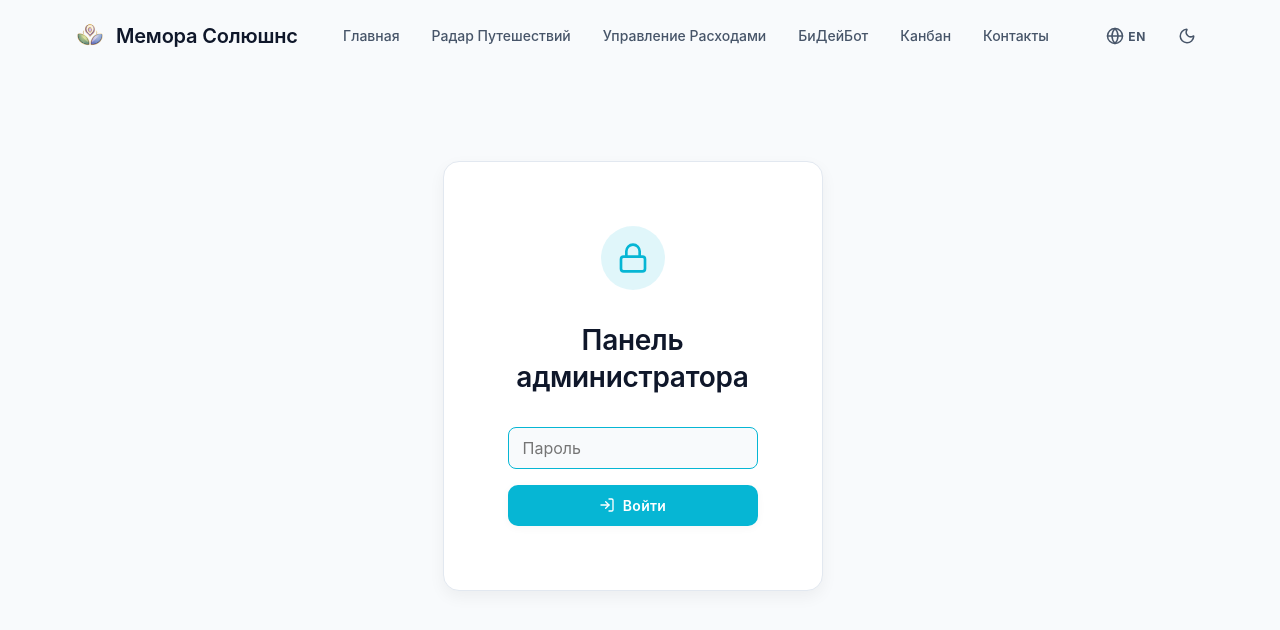
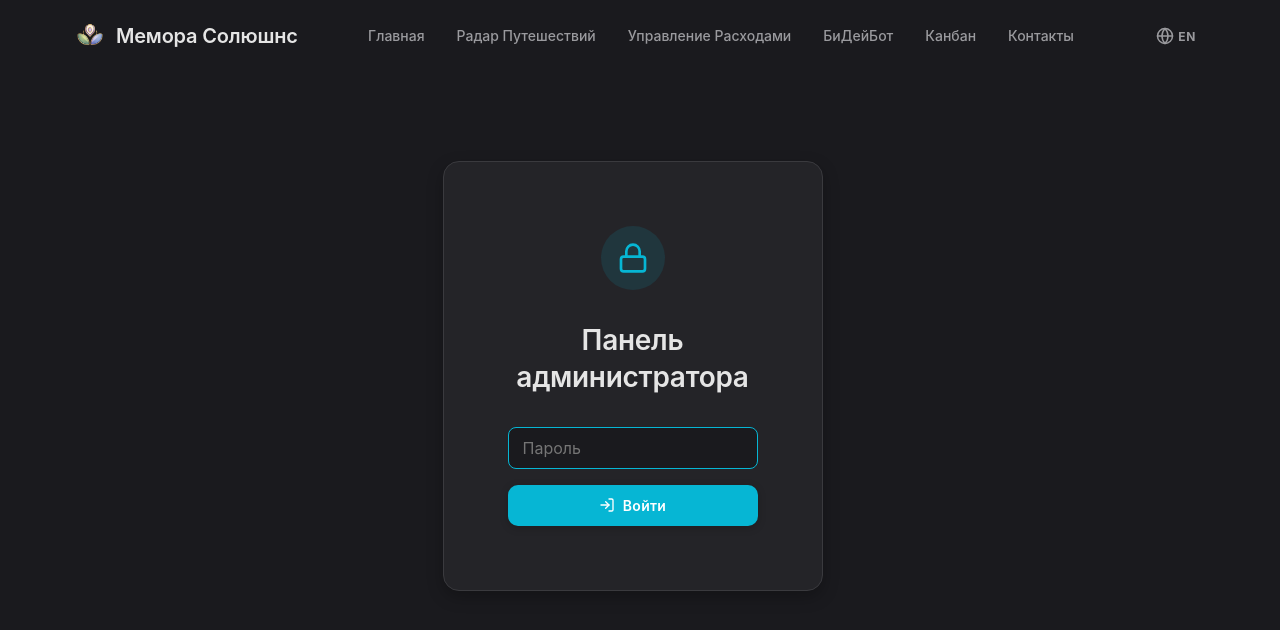
Before and after one commit to arar228/memora-solutions, a React (Vite) app: page /admin in a window 1280 px wide. Shown: the top 630 px of the page. Built offline with nearby package versions, Linux system fonts and the light colour scheme; a web font is replaced by a local one.

Commit message:
UI: Enforce dark theme system-wide and remove toggle

```diff
--- a/src/components/Header.jsx
+++ b/src/components/Header.jsx
@@ -1,21 +1,19 @@
 import { useState, useEffect } from 'react';
 import { Link, useLocation } from 'react-router-dom';
 import { useTranslation } from 'react-i18next';
-import { Sun, Moon, Globe, Menu, X } from 'lucide-react';
+import { Globe, Menu, X } from 'lucide-react';
 import { motion, AnimatePresence } from 'framer-motion';
 import './Header.css';
 
 export default function Header() {
     const { t, i18n } = useTranslation();
     const location = useLocation();
-    const [theme, setTheme] = useState(localStorage.getItem('memora-theme') || 'light');
     const [scrolled, setScrolled] = useState(false);
     const [mobileOpen, setMobileOpen] = useState(false);
 
     useEffect(() => {
-        document.documentElement.setAttribute('data-theme', theme);
-        localStorage.setItem('memora-theme', theme);
-    }, [theme]);
+        document.documentElement.setAttribute('data-theme', 'dark');
+    }, []);
 
     useEffect(() => {
         const onScroll = () => setScrolled(window.scrollY > 20);
@@ -27,7 +25,6 @@ export default function Header() {
         setMobileOpen(false);
     }, [location]);
 
-    const toggleTheme = () => setTheme(prev => prev === 'light' ? 'dark' : 'light');
     const toggleLang = () => i18n.changeLanguage(i18n.language === 'ru' ? 'en' : 'ru');
 
     const navLinks = [
@@ -65,21 +62,6 @@ export default function Header() {
                         <span className="header__lang-label">{i18n.language === 'ru' ? 'EN' : 'RU'}</span>
                     </button>
 
-                    <button onClick={toggleTheme} className="header__action-btn" title={t(theme === 'light' ? 'theme.dark' : 'theme.light')}>
-                        <AnimatePresence mode="wait">
-                            <motion.span
-                                key={theme}
-                                initial={{ rotate: -90, opacity: 0 }}
-                                animate={{ rotate: 0, opacity: 1 }}
-                                exit={{ rotate: 90, opacity: 0 }}
-                                transition={{ duration: 0.2 }}
-                                style={{ display: 'flex' }}
-                            >
-                                {theme === 'light' ? <Moon size={18} /> : <Sun size={18} />}
-                            </motion.span>
-                        </AnimatePresence>
-                    </button>
-
                     <button className="header__burger" onClick={() => setMobileOpen(!mobileOpen)}>
                         {mobileOpen ? <X size={22} /> : <Menu size={22} />}
                     </button>
--- a/src/index.css
+++ b/src/index.css
@@ -50,16 +50,16 @@
   --color-blue-dark: #2563eb;
   --color-lavender: #8b5cf6;
 
-  /* Neutral Colors — Light Theme (Removed Soft Beige) */
-  --color-bg: #f8fafc;
-  --color-bg-secondary: #f1f5f9;
-  --color-surface: #ffffff;
-  --color-surface-hover: #f9fafb;
-  --color-border: #e2e8f0;
-  --color-border-hover: #cbd5e1;
-  --color-text: #0f172a;
-  --color-text-secondary: #475569;
-  --color-text-tertiary: #94a3b8;
+  /* Neutral Colors (Fixed to Dark Theme) */
+  --color-bg: #1A1A1E;
+  --color-bg-secondary: #202024;
+  --color-surface: #242428;
+  --color-surface-hover: #2A2A2E;
+  --color-border: #3A3A3E;
+  --color-border-hover: #4A4A4E;
+  --color-text: #E5E5E5;
+  --color-text-secondary: #9A9A9E;
+  --color-text-tertiary: #6A6A6E;
 
   /* Semantic */
   --color-danger: #D4634B;
@@ -101,32 +101,7 @@
   --radius-btn: 10px;
   --radius-full: 9999px;
 
-  /* Shadows */
-  --shadow-sm: 0 2px 8px rgba(0, 0, 0, 0.04);
-  --shadow-md: 0 6px 16px rgba(0, 0, 0, 0.05);
-  --shadow-lg: 0 8px 24px rgba(0, 0, 0, 0.08);
-  --shadow-xl: 0 16px 40px rgba(0, 0, 0, 0.1);
-  --shadow-gold: 0 4px 20px rgba(200, 155, 109, 0.2);
-
-  /* Transitions */
-  --transition-fast: 0.15s ease;
-  --transition-base: 0.18s ease;
-  --transition-slow: 0.3s ease;
-  --transition-spring: 0.4s cubic-bezier(0.34, 1.56, 0.64, 1);
-}
-
-/* === Dark Theme === */
-[data-theme="dark"] {
-  --color-bg: #1A1A1E;
-  --color-bg-secondary: #202024;
-  --color-surface: #242428;
-  --color-surface-hover: #2A2A2E;
-  --color-border: #3A3A3E;
-  --color-border-hover: #4A4A4E;
-  --color-text: #E5E5E5;
-  --color-text-secondary: #9A9A9E;
-  --color-text-tertiary: #6A6A6E;
-
+  /* Shadows (Fixed to Dark Theme) */
   --shadow-sm: 0 2px 8px rgba(0, 0, 0, 0.2);
   --shadow-md: 0 6px 16px rgba(0, 0, 0, 0.25);
   --shadow-lg: 0 8px 24px rgba(0, 0, 0, 0.3);
@@ -375,14 +350,9 @@ textarea {
 
 /* === Glassmorphism === */
 .glass {
-  background: rgba(255, 255, 255, 0.75);
+  background: rgba(26, 26, 30, 0.8);
   backdrop-filter: blur(12px);
   -webkit-backdrop-filter: blur(12px);
-  border: 1px solid rgba(255, 255, 255, 0.3);
-}
-
-[data-theme="dark"] .glass {
-  background: rgba(26, 26, 30, 0.8);
   border: 1px solid rgba(58, 58, 62, 0.5);
 }
 
```
